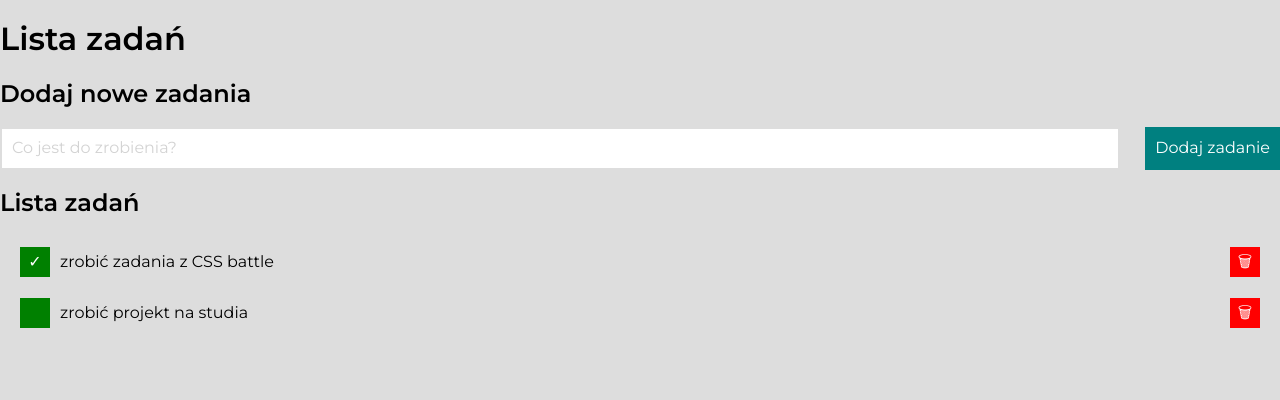
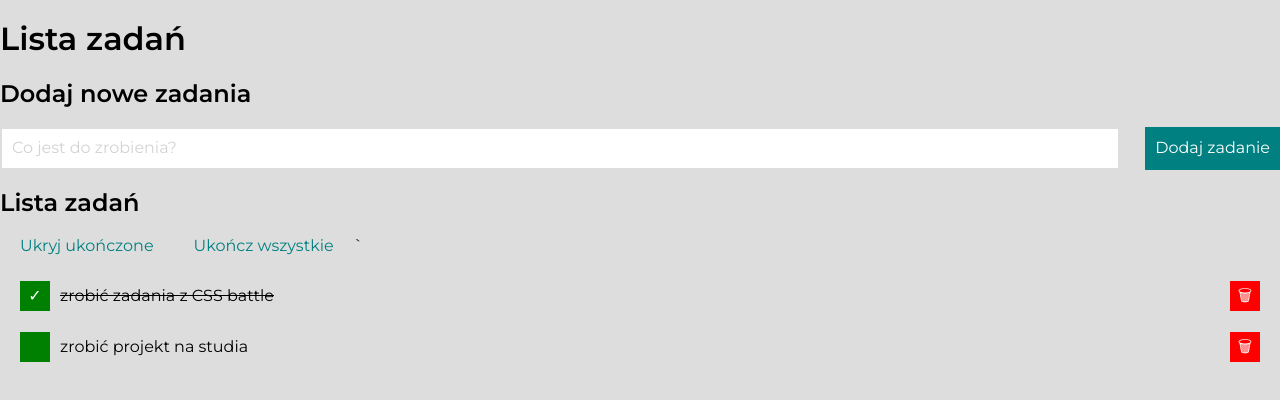
Before and after one commit to Patrycja-dz/React_ToDo-APP, a React (Create React App) app: page / in a window 1280 px wide. Shown: the top 400 px of the page. Built offline with nearby package versions, Linux system fonts and the light colour scheme.

Commit message:
remove unnecesary ""

```diff
--- a/src/App.js
+++ b/src/App.js
@@ -1,5 +1,7 @@
 import Form from "./Form";
 import Tasks from "./Tasks";
+import Buttons from "./Buttons";
+
 const tasks = [
   {id:1, content:"zrobić zadania z CSS battle", done: true},
   {id:2, content:"zrobić projekt na studia", done:false}
@@ -24,7 +26,7 @@ function App() {
     <section className="section">
         <header className="section__header">
             <h2 className="section__heading">Lista zadań</h2>
-            <div className="buttons"></div>
+            <Buttons tasks = {tasks} taskHideDone = {taskHideDone}/>
         </header>
         <div className="section__wrapper">
            <Tasks tasks = {tasks} taskHideDone={taskHideDone}/>
--- a/src/Tasks/index.js
+++ b/src/Tasks/index.js
@@ -8,12 +8,12 @@ const Tasks = (props) =>(
              <button className="list__button list__button--done">
                  {task.done ? "✓" : ""}
              </button>
-             <span className={`"list__task${task.done ? " list__task--done":""}"`}>
+             <span className={`list__task${task.done ? " list__task--done" : ""}`}>
                  {task.content}
              </span>
-         <button className="list__button list__button--remove">
-           🗑
-         </button></li>
+             <button className="list__button list__button--remove">
+               🗑
+             </button></li>
         ))}
     </ul>
 )
```
